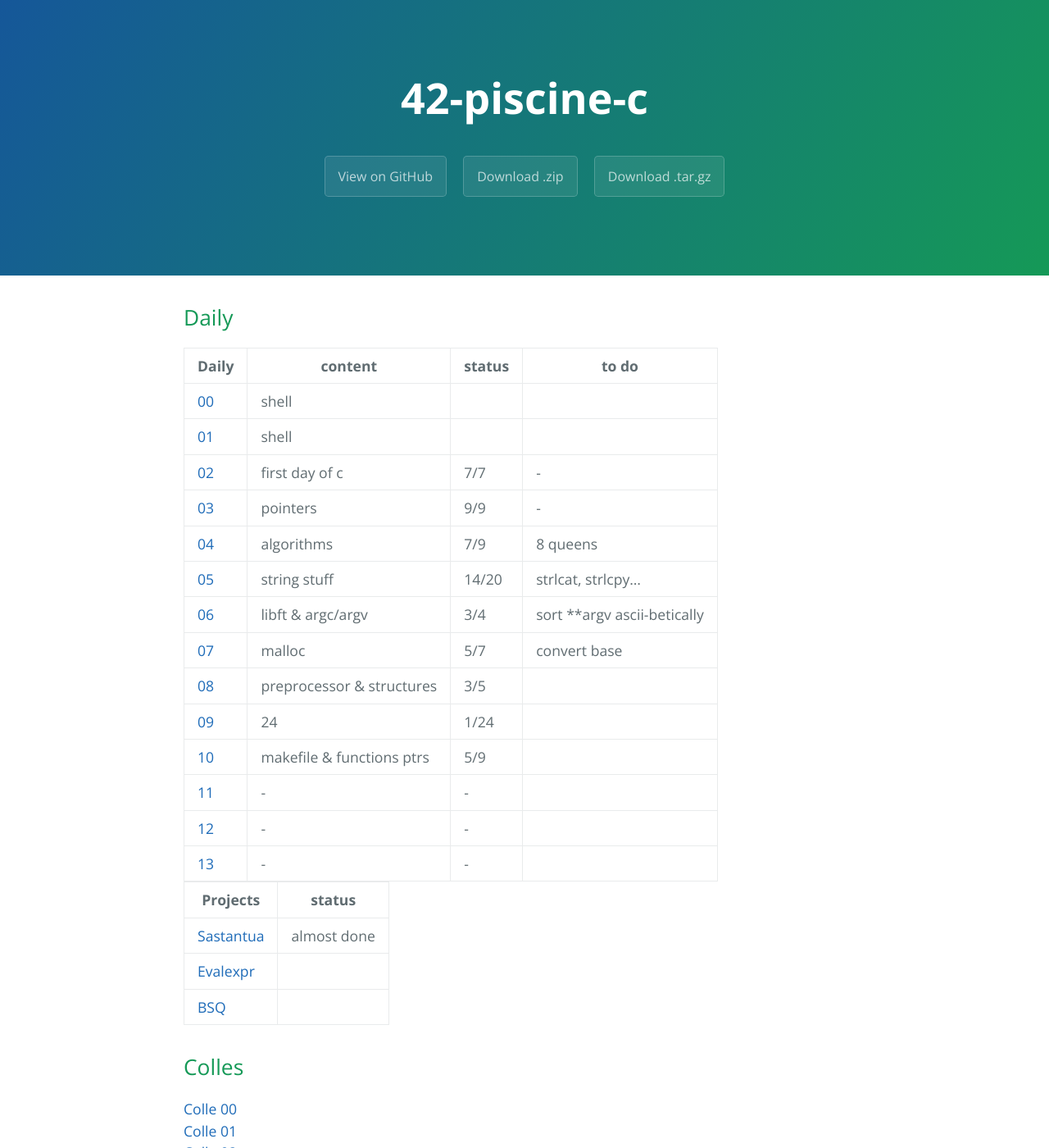
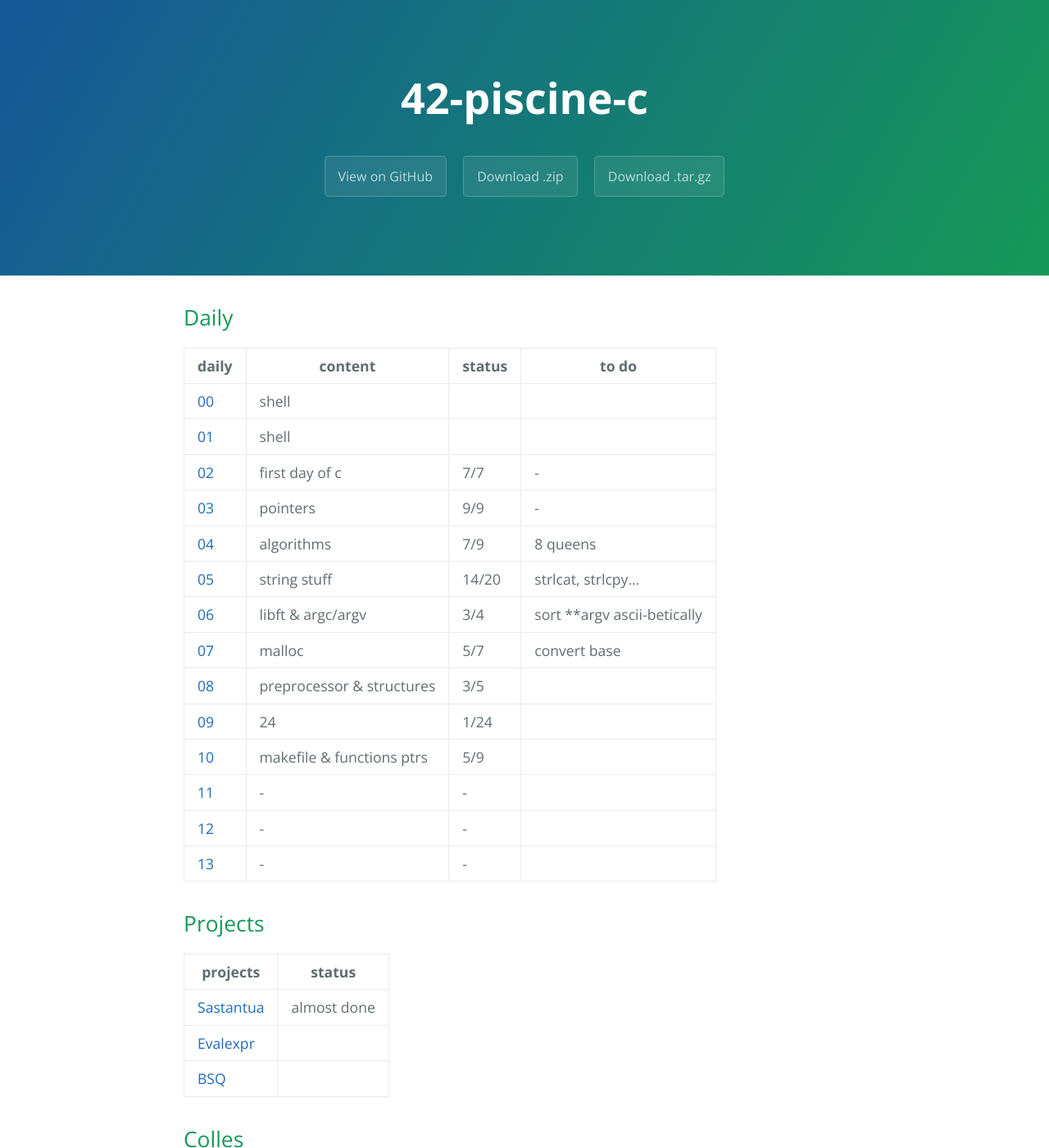
Before and after one commit to Obsaa/42-piscine-c-1, a Jekyll site: the page built from index.md, in a window 1280 px wide and 1400 px high. Shown: the whole window at 82% size. Built offline with Jekyll 4.4.1, drawn with Linux system fonts in a browser that asks for light colours.

Commit message:
Update index.md

```diff
--- a/index.md
+++ b/index.md
@@ -4,7 +4,7 @@
 
 ## Daily
 
-| Daily | content | status | to do |
+| daily | content | status | to do |
 |---   |---      |---   |---     |
 | [00](pdfs/j00.pdf) | shell | | |
 | [01](pdfs/j01.pdf) | shell | | |
@@ -21,7 +21,9 @@
 | [12](pdfs/j12.pdf) | - | - | |
 | [13](pdfs/j13.pdf) | - | - | |
 
-| Projects | status |
+## Projects
+
+| projects | status |
 |---       |--- |
 | [Sastantua](pdfs/sastantua.pdf) | almost done |
 | [Evalexpr](pdfs/evalexpr.pdf) | |
```
